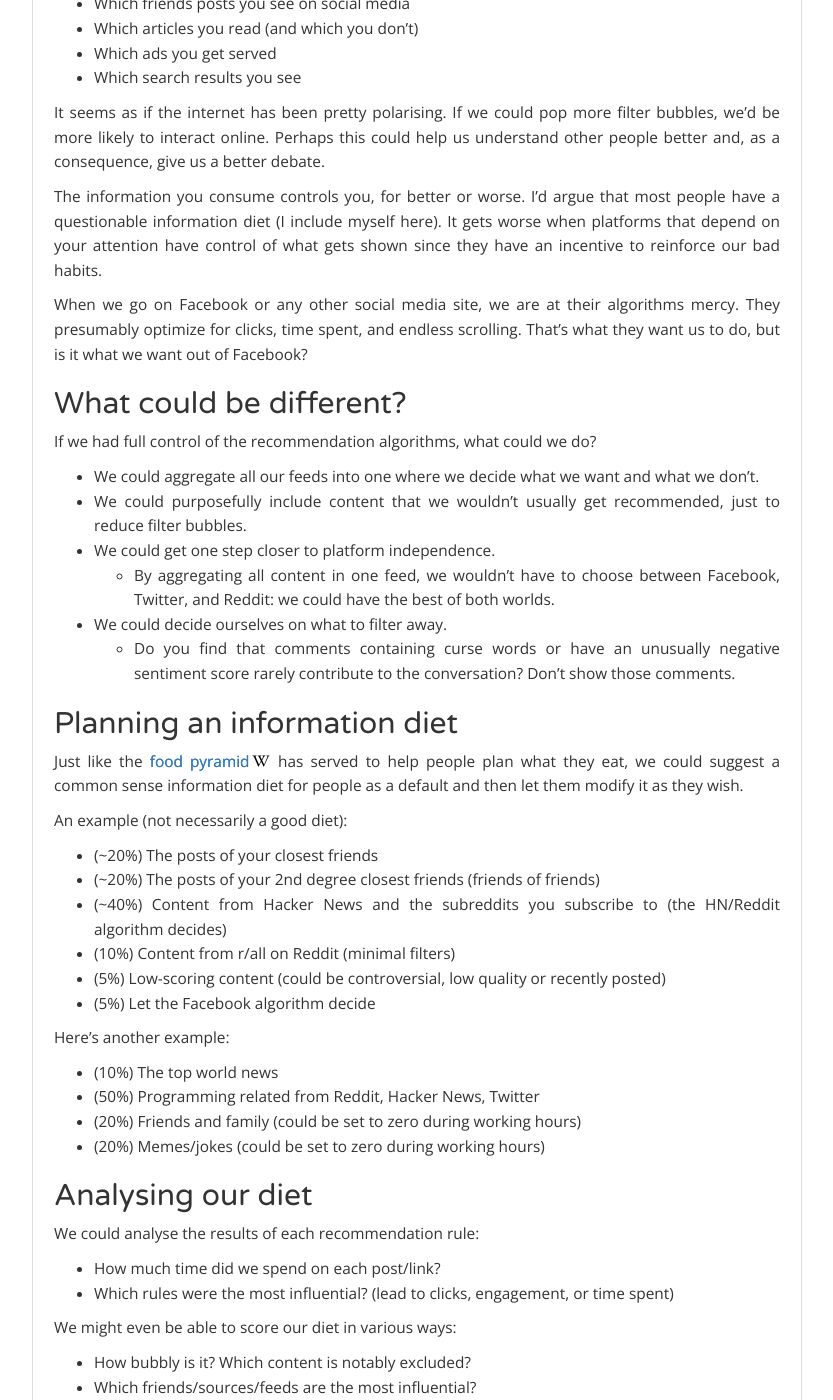
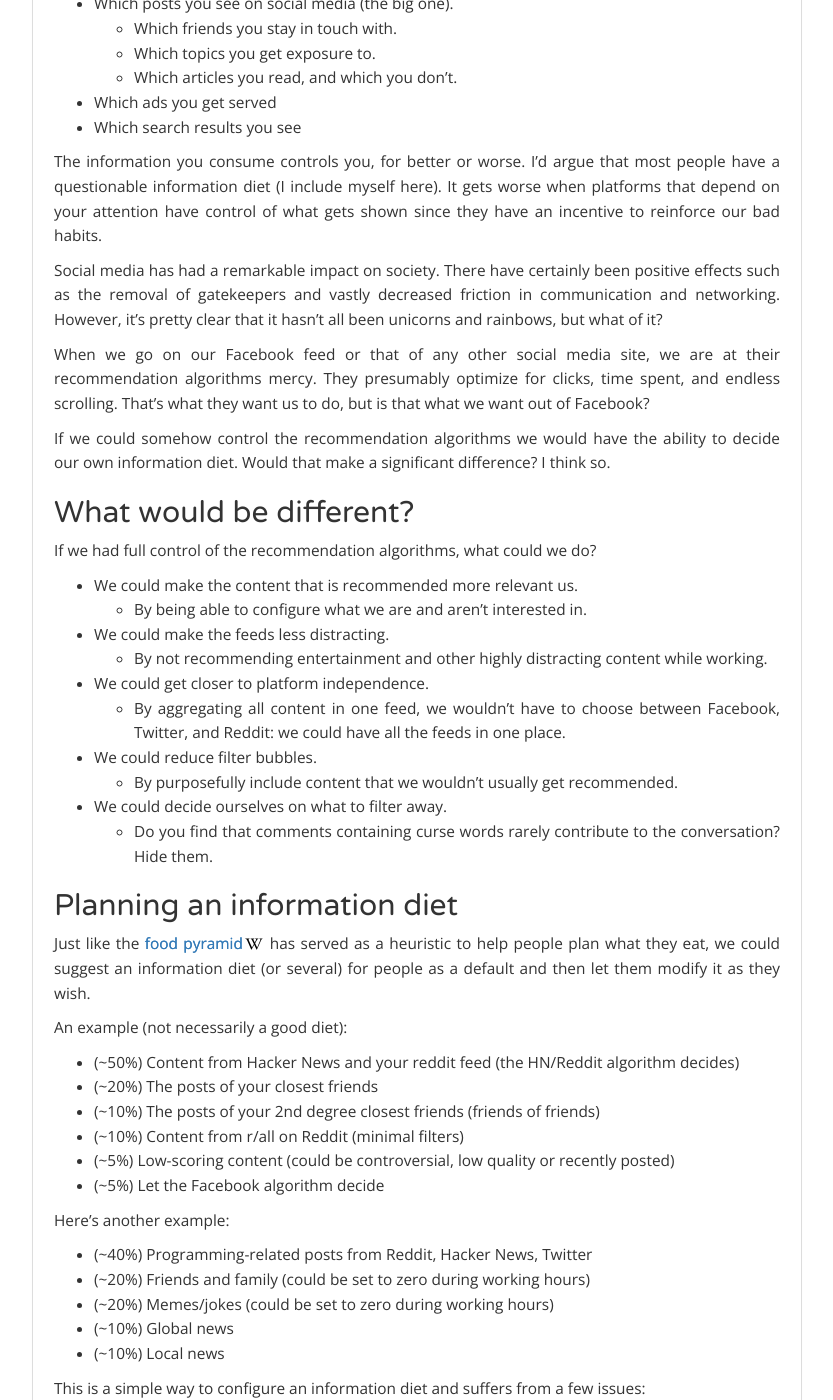
Before and after one commit to ErikBjare/ErikBjare.github.io, a Jekyll site: the page built from _wiki/importance-of-open-recommendation-systems.md, in a window 1280 px wide and 1400 px high, scrolled down 430 px. Shown: the whole window, without its empty margins (223-1056 px from the left). Built offline with Jekyll 4.4.1, drawn with Linux system fonts in a browser that asks for light colours; nearby versions of some CDN libraries; comment, search, counter and statistics services are not loaded; some of the changed text lies outside the part shown.

Commit message:
improved writing

```diff
--- a/_wiki/importance-of-open-recommendation-systems.md
+++ b/_wiki/importance-of-open-recommendation-systems.md
@@ -20,47 +20,67 @@
 
 They control a large part of your life:
 
- - Which friends posts you see on social media
- - Which articles you read (and which you don't)
+ - Which posts you see on social media (the big one).
+   - Which friends you stay in touch with.
+   - Which topics you get exposure to.
+   - Which articles you read, and which you don't.
  - Which ads you get served
  - Which search results you see
 
-It seems as if the internet has been pretty polarising. If we could pop more filter bubbles, we'd be more likely to interact online. Perhaps this could help us understand other people better and, as a consequence, give us a better debate.
-
 The information you consume controls you, for better or worse. I'd argue that most people have a questionable information diet (I include myself here). It gets worse when platforms that depend on your attention have control of what gets shown since they have an incentive to reinforce our bad habits.
 
-When we go on Facebook or any other social media site, we are at their algorithms mercy. They presumably optimize for clicks, time spent, and endless scrolling. That's what they want us to do, but is it what we want out of Facebook?
+Social media has had a remarkable impact on society. There have certainly been positive effects such as the removal of gatekeepers and vastly decreased friction in communication and networking. However, it's pretty clear that it hasn't all been unicorns and rainbows, but what of it?
 
-## What could be different?
+When we go on our Facebook feed or that of any other social media site, we are at their recommendation algorithms mercy. They presumably optimize for clicks, time spent, and endless scrolling. That's what they want us to do, but is that what we want out of Facebook?
+
+If we could somehow control the recommendation algorithms we would have the ability to decide our own information diet. Would that make a significant difference? I think so.
+
+
+## What would be different?
 
 If we had full control of the recommendation algorithms, what could we do?
 
- - We could aggregate all our feeds into one where we decide what we want and what we don't.
- - We could purposefully include content that we wouldn't usually get recommended, just to reduce filter bubbles.
- - We could get one step closer to platform independence.
-   - By aggregating all content in one feed, we wouldn't have to choose between Facebook, Twitter, and Reddit: we could have the best of both worlds.
+ - We could make the content that is recommended more relevant us.
+   - By being able to configure what we are and aren't interested in.
+ - We could make the feeds less distracting.
+   - By not recommending entertainment and other highly distracting content while working.
+ - We could get closer to platform independence.
+   - By aggregating all content in one feed, we wouldn't have to choose between Facebook, Twitter, and Reddit: we could have all the feeds in one place.
+ - We could reduce filter bubbles.
+   - By purposefully include content that we wouldn't usually get recommended.
  - We could decide ourselves on what to filter away.
-   - Do you find that comments containing curse words or have an unusually negative sentiment score rarely contribute to the conversation? Don't show those comments.
+   - Do you find that comments containing curse words rarely contribute to the conversation? Hide them. <!-- or have an unusually negative sentiment score -->
+
 
 ## Planning an information diet
 
-Just like the [food pyramid](https://en.wikipedia.org/wiki/Food_pyramid_(nutrition\)) has served to help people plan what they eat, we could suggest a common sense information diet for people as a default and then let them modify it as they wish.
+Just like the [food pyramid](https://en.wikipedia.org/wiki/Food_pyramid_(nutrition\)) has served as a heuristic to help people plan what they eat, we could suggest an information diet (or several) for people as a default and then let them modify it as they wish.
 
 An example (not necessarily a good diet):
 
+ - (~50%) Content from Hacker News and your reddit feed (the HN/Reddit algorithm decides)
  - (~20%) The posts of your closest friends
- - (~20%) The posts of your 2nd degree closest friends (friends of friends)
- - (~40%) Content from Hacker News and the subreddits you subscribe to (the HN/Reddit algorithm decides)
- - (10%) Content from r/all on Reddit  (minimal filters)
- - (5%) Low-scoring content (could be controversial, low quality or recently posted)
- - (5%) Let the Facebook algorithm decide
+ - (~10%) The posts of your 2nd degree closest friends (friends of friends)
+ - (~10%) Content from r/all on Reddit  (minimal filters)
+ - (~5%) Low-scoring content (could be controversial, low quality or recently posted)
+ - (~5%) Let the Facebook algorithm decide
 
 Here's another example:
 
- - (10%) The top world news
- - (50%) Programming related from Reddit, Hacker News, Twitter
- - (20%) Friends and family  (could be set to zero during working hours)
- - (20%) Memes/jokes  (could be set to zero during working hours)
+ - (~40%) Programming-related posts from Reddit, Hacker News, Twitter
+ - (~20%) Friends and family  (could be set to zero during working hours)
+ - (~20%) Memes/jokes  (could be set to zero during working hours)
+ - (~10%) Global news
+ - (~10%) Local news
+
+This is a simple way to configure an information diet and suffers from a few issues:
+
+ - What happens when a source is depleted or no longer has high-quality content?
+   - The source could be turned off or have it's probability of appearing in the feed decrease as the high-quality content has already been seen.
+ - It doesn't take into consideration what you're specifically interested in from those sources.
+
+Despite these issues, the strength of a simple model like this one is that it is easy to understand and modify. So it serves as a good starting point.
+
 
 ## Analysing our diet
 
@@ -74,17 +94,18 @@
  - How bubbly is it? Which content is notably excluded?
  - Which friends/sources/feeds are the most influential?
 
+
 ### What would be the effect?
 
 **TODO**: Speculation followed by implementation, experimentation, and research.
 
-### This cause has no enemies, only people who ignore it
 
-Social media has had a remarkable impact on society. There have certainly been positive effects, the breaking down of barriers and vastly decreased friction in communication and networking. But it's pretty clear that it hasn't all been unicorns and rainbows.
+### This cause has no enemies
 
 What I want is for a debate to start and the research to happen. It would be amazing if the existing giants (Facebook, Twitter, Reddit) joined us in this research to help build better social media feeds. But unfortunately, they are unlikely to have any interest in that. Ads are the primary source of income for all the dominant platforms, and ad revenue is directly correlated with platform use (endless scrolling).
 
 That's unlikely to change anytime soon, and as much as I wish they'd use their enormous influence for good, I'm not holding my breath.
+
 
 ## Problems
 
@@ -122,15 +143,16 @@
    - "There will be more good stuff tomorrow"
  - Anti-FOMO
    - Some mechanism to reduce the chance that anything especially interesting isn't seen due to the user not visiting the feed for a few days or more.
+   - We could also include a way to view the entire feed history, unlike on Facebook where a page-refresh recalculates the feed.
    - How could that work?
 
 ## Links
 
 <!-- TODO: Twitter iframe for these tweets and add discussion around them inline -->
 
+ - ["Democracy or Social Media, Pick One"](https://www.facebook.com/gdiego.vichutilitarian/posts/1474383972645395) by Giego Caleiro
  - https://twitter.com/naval/status/891025944621727744
     - https://twitter.com/ErikBjare/status/891274989974032388
- - https://www.facebook.com/gdiego.vichutilitarian/posts/1474383972645395
 
 
 <!--
```
